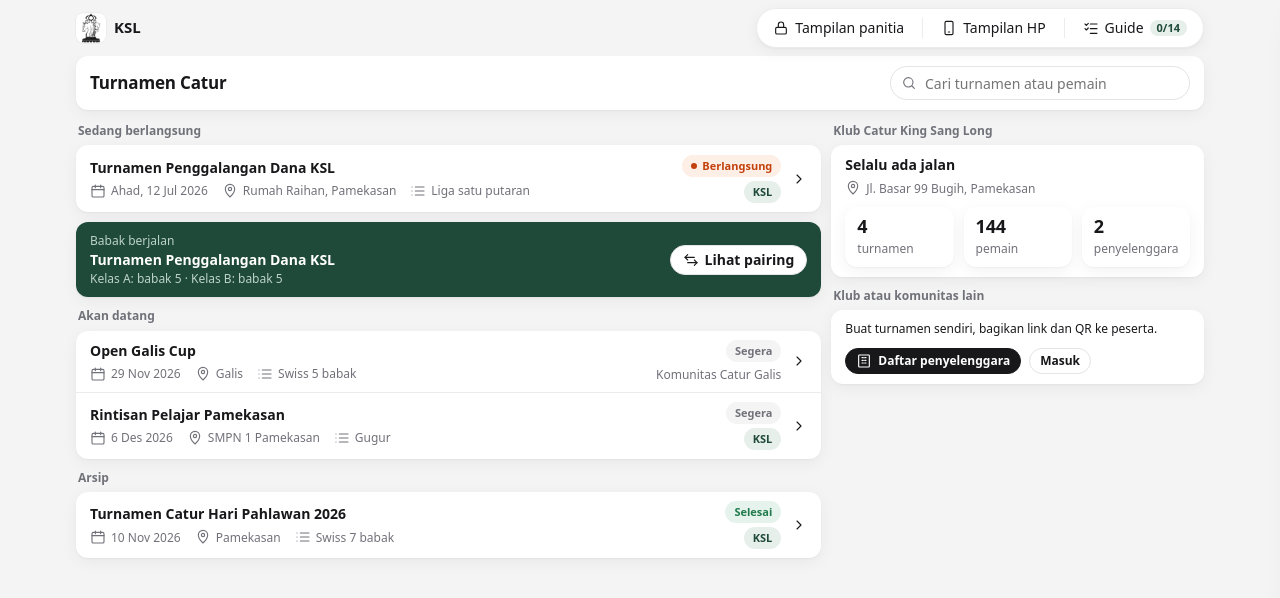
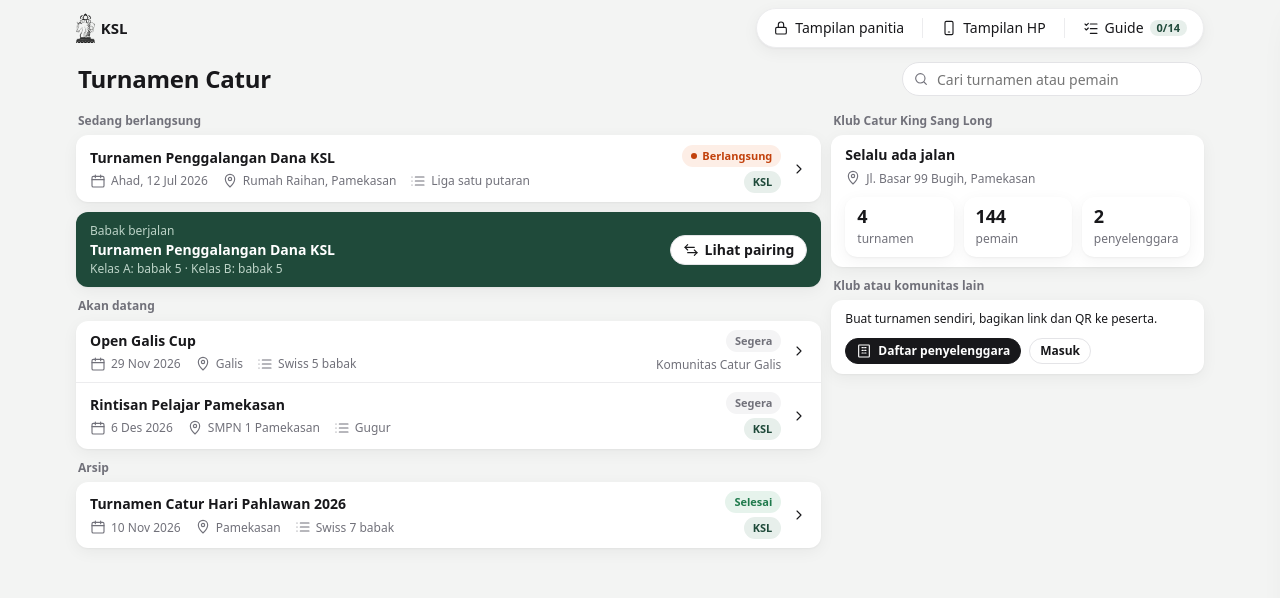
Before and after one commit to fnzahra/chess-tournaments, a plain HTML site: page prototype/index.html in a window 1280 px wide. Drawn offline with Linux system fonts and the light colour scheme.

Commit message:
Transparent KSL logo aligned with brand text; home title as page heading
Co-Authored-By: Claude Opus 5.5 <noreply@anthropic.com>

```diff
--- a/prototype/assets/app.js
+++ b/prototype/assets/app.js
@@ -111,7 +111,7 @@ function shell(){
   const app=document.getElementById("app");
   const isPanel=area==="panel", ph=document.body.classList.contains("phone");
   document.body.classList.toggle("area-panel",isPanel);
-  const brand=`<a href="index.html" class="logo"><span class="mark ksl" role="img" aria-label="Logo KSL"></span><span class="wm">KSL</span></a>`;
+  const brand=`<a href="index.html" class="logo"><img class="ksl-logo" src="assets/ksl-logo.png" alt="Logo KSL"><span class="wm">KSL</span></a>`;
   const head=`<header><div class="hbar">
     ${brand}
     <span class="sp"></span>
--- a/prototype/assets/style.css
+++ b/prototype/assets/style.css
@@ -54,11 +54,14 @@ body.phone .rail{height:auto}
 header{grid-column:2;position:sticky;top:0;z-index:20;background:#f3f4f3e6;backdrop-filter:blur(8px)}
 .hbar{display:flex;align-items:center;gap:10px;padding:8px 16px;max-width:1160px;margin:auto}
 /* brand wordmark: mark + two-line name, one weight/colour family */
-.logo{display:flex;align-items:center;gap:8px;white-space:nowrap}
+.logo{display:flex;align-items:center;gap:6px;white-space:nowrap}
 .logo .mark{width:30px;height:30px;border-radius:8px}
 .wm{font-size:15px;font-weight:700}
-/* KSL emblem cropped from assets/ksl-logo.jpg (drawing only, without the caption) */
-.mark.ksl{background:#fff url(ksl-logo.jpg) 50% 24%/107.4% auto no-repeat;box-shadow:0 0 0 1px var(--line)}
+/* KSL emblem: transparent PNG, no tile */
+.ksl-logo{height:30px;width:auto;display:block}
+.wm{line-height:1}
+.hero{display:flex;align-items:center;justify-content:space-between;gap:10px;flex-wrap:wrap;margin:6px 2px 14px}
+.hero h1{font-size:24px;font-weight:800}
 .sp{flex:1}
 /* floating pill toolbar */
 .toolbar{display:flex;align-items:center;gap:2px;padding:4px;background:var(--card);border:1px solid var(--line);border-radius:999px;box-shadow:var(--sh)}
--- a/prototype/index.html
+++ b/prototype/index.html
@@ -20,7 +20,7 @@ KSL.page(()=>{
   const live=TOURS.filter(t=>t.status==="live"),soon=TOURS.filter(t=>t.status==="soon"),done=TOURS.filter(t=>t.status==="done");
   const t=TOURS[0];
   return `
-  <div class="card pad mb row between">
+  <div class="hero">
     <h1>Turnamen Catur</h1>
     <div class="input-ic" style="min-width:220px;flex:0 1 300px">${icon("search")}<input placeholder="Cari turnamen atau pemain"></div>
   </div>
```
Also changed, not shown: prototype/assets/ksl-logo.jpg (deleted), prototype/assets/ksl-logo.png (added).
